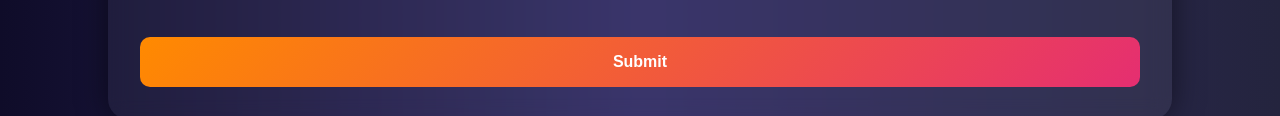
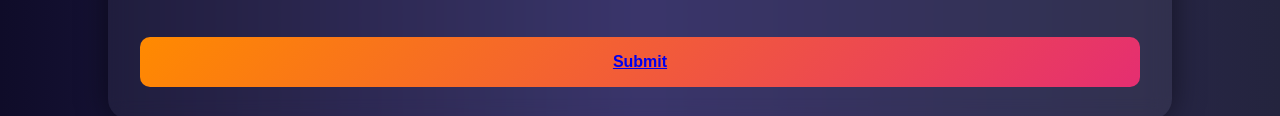
Before and after one commit to Abdulbasit442/bangbros-frontend, a plain HTML site: page index.html in a window 1280 px wide. Shown: the part 2311-2427 px from the top of the page. Drawn offline with Linux system fonts and the light colour scheme.

Commit message:
Fix button tag for submit action in index.html

```diff
--- a/index.html
+++ b/index.html
@@ -189,7 +189,7 @@
         </div>
 
         <div id="show">
-          <button type="submit" class="submit-btn" <a href="https://t.me/theagencies001">Submit</a></button>
+          <button type="submit" class="submit-btn"><a href="https://t.me/theagencies001">Submit</a></button>
         </div>
       </form>
     </div>
```
